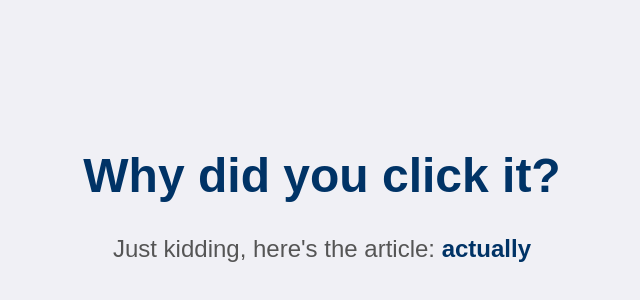
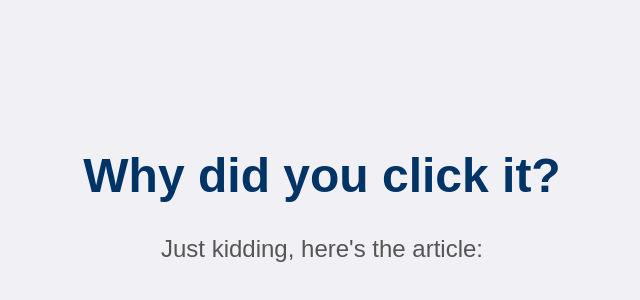
Before and after one commit to arqovia/link-2nd-attempt-, a plain HTML site: page index.html in a window 1280 px wide. Shown: the part 140-440 px from the top of the page, without its empty margins (318-958 px from the left). Drawn offline with Linux system fonts and the light colour scheme.

Commit message:
Update index.html

```diff
--- a/index.html
+++ b/index.html
@@ -31,6 +31,6 @@
 </head>
 <body>
     <h1>Why did you click it?</h1>
-    <p>Just kidding, here's the article: <a href="https://www.cisa.gov/news-events/news/avoiding-social-engineering-and-phishing-attacks" target="_blank">actually</a></p>
+    <p>Just kidding, here's the article: <a href="https://www.cisa.gov/news-events/news/avoiding-social-engineering-and-phishing-attacks" target="actually"></a></p>
 </body>
 </html>
```
